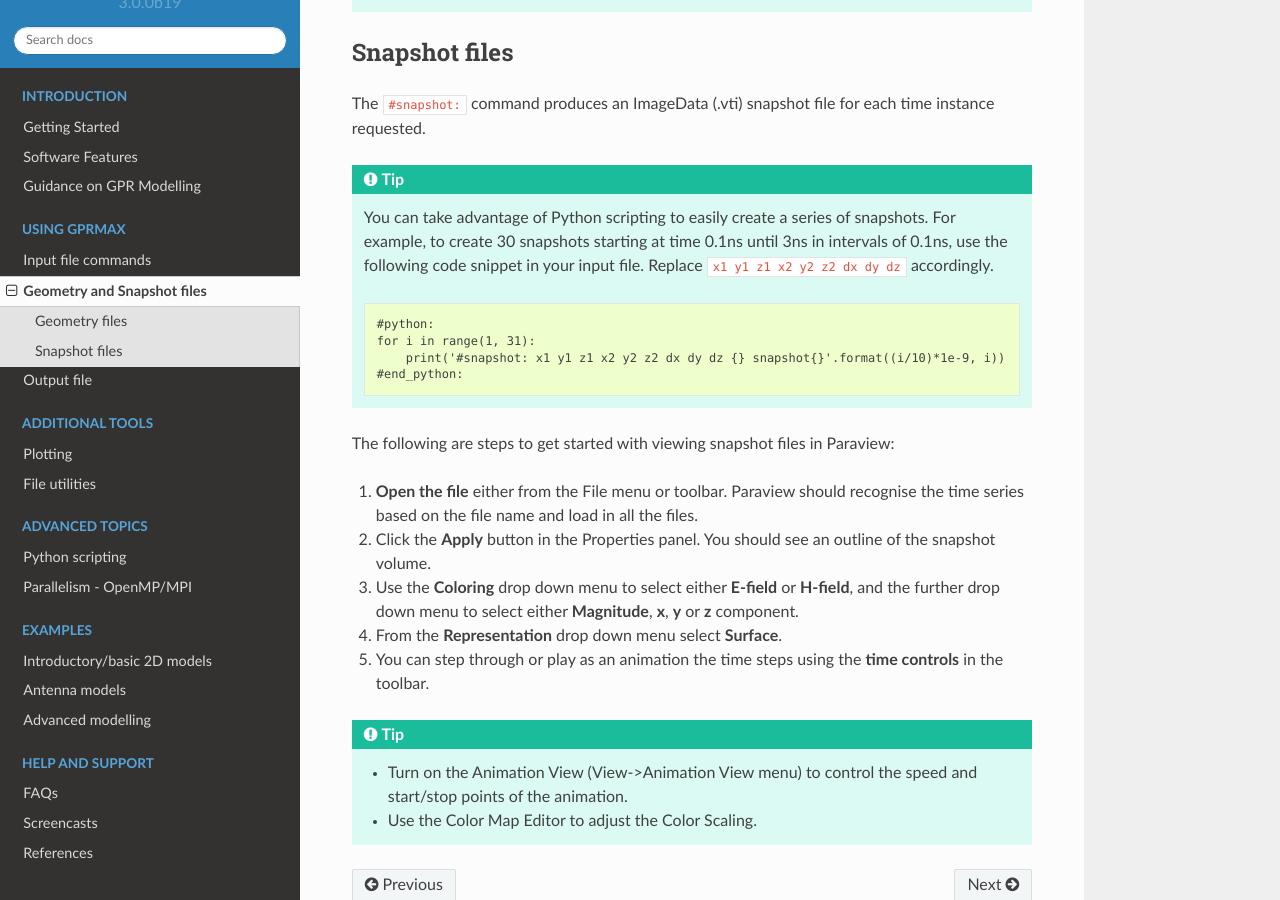
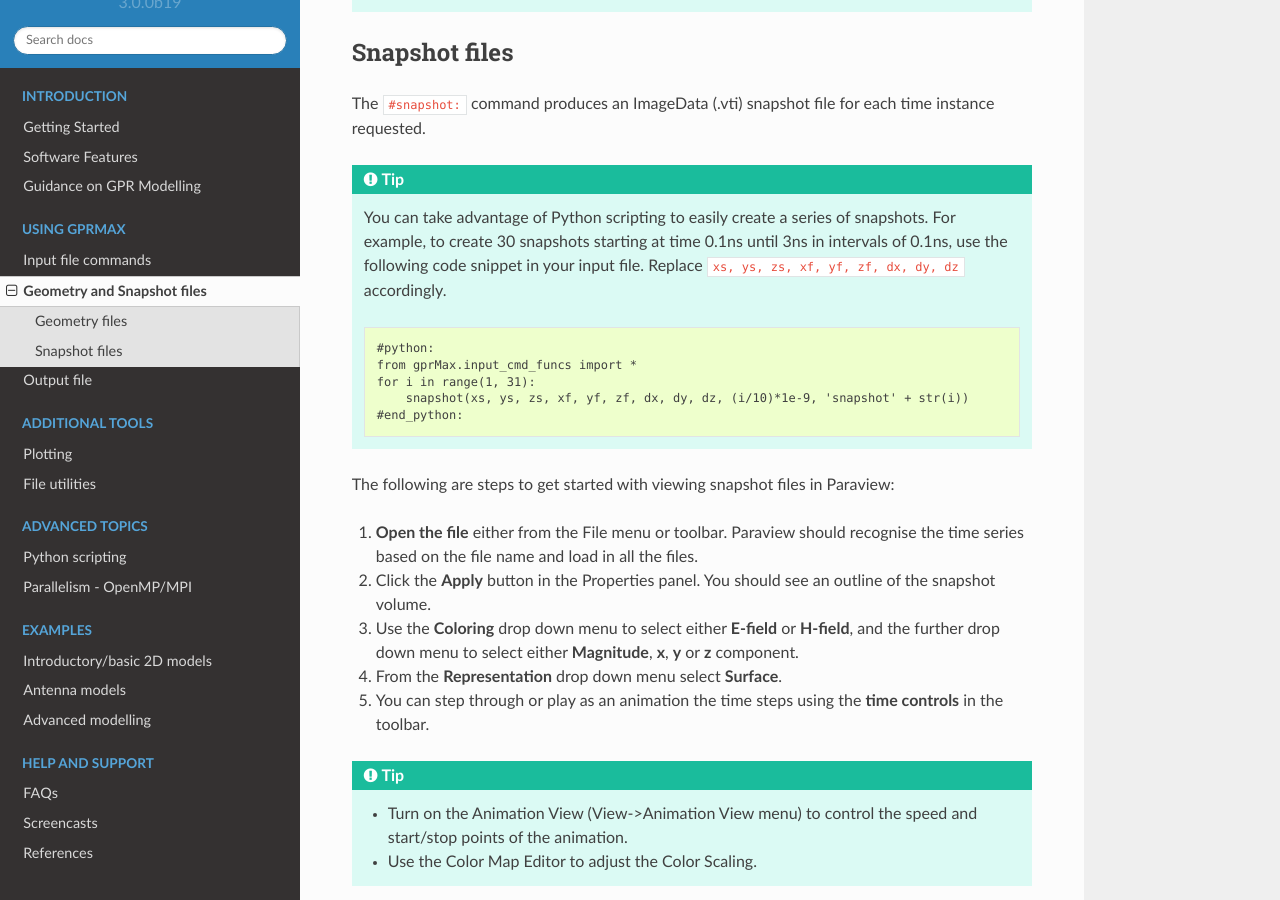
Before and after one commit to gprMax/gprMax, a Sphinx documentation site: the page built from docs/source/geometry_snapshots.rst, in a window 1280 px wide and 900 px high, scrolled down 1296 px. Built offline with Sphinx 7.4.7 and the Read the Docs theme 2.0.0, drawn with Linux system fonts in a browser that asks for light colours.

Commit message:
Updated snapshot tip.

```diff
--- a/docs/source/geometry_snapshots.rst
+++ b/docs/source/geometry_snapshots.rst
@@ -39,13 +39,14 @@
 The ``#snapshot:`` command produces an ImageData (.vti) snapshot file for each time instance requested.
 
 .. tip::
-    You can take advantage of Python scripting to easily create a series of snapshots. For example, to create 30 snapshots starting at time 0.1ns until 3ns in intervals of 0.1ns, use the following code snippet in your input file. Replace ``x1 y1 z1 x2 y2 z2 dx dy dz`` accordingly.
+    You can take advantage of Python scripting to easily create a series of snapshots. For example, to create 30 snapshots starting at time 0.1ns until 3ns in intervals of 0.1ns, use the following code snippet in your input file. Replace ``xs, ys, zs, xf, yf, zf, dx, dy, dz`` accordingly.
 
     .. code-block:: none
 
         #python:
+        from gprMax.input_cmd_funcs import *
         for i in range(1, 31):
-            print('#snapshot: x1 y1 z1 x2 y2 z2 dx dy dz {} snapshot{}'.format((i/10)*1e-9, i))
+            snapshot(xs, ys, zs, xf, yf, zf, dx, dy, dz, (i/10)*1e-9, 'snapshot' + str(i))
         #end_python:
 
 The following are steps to get started with viewing snapshot files in Paraview:
```
